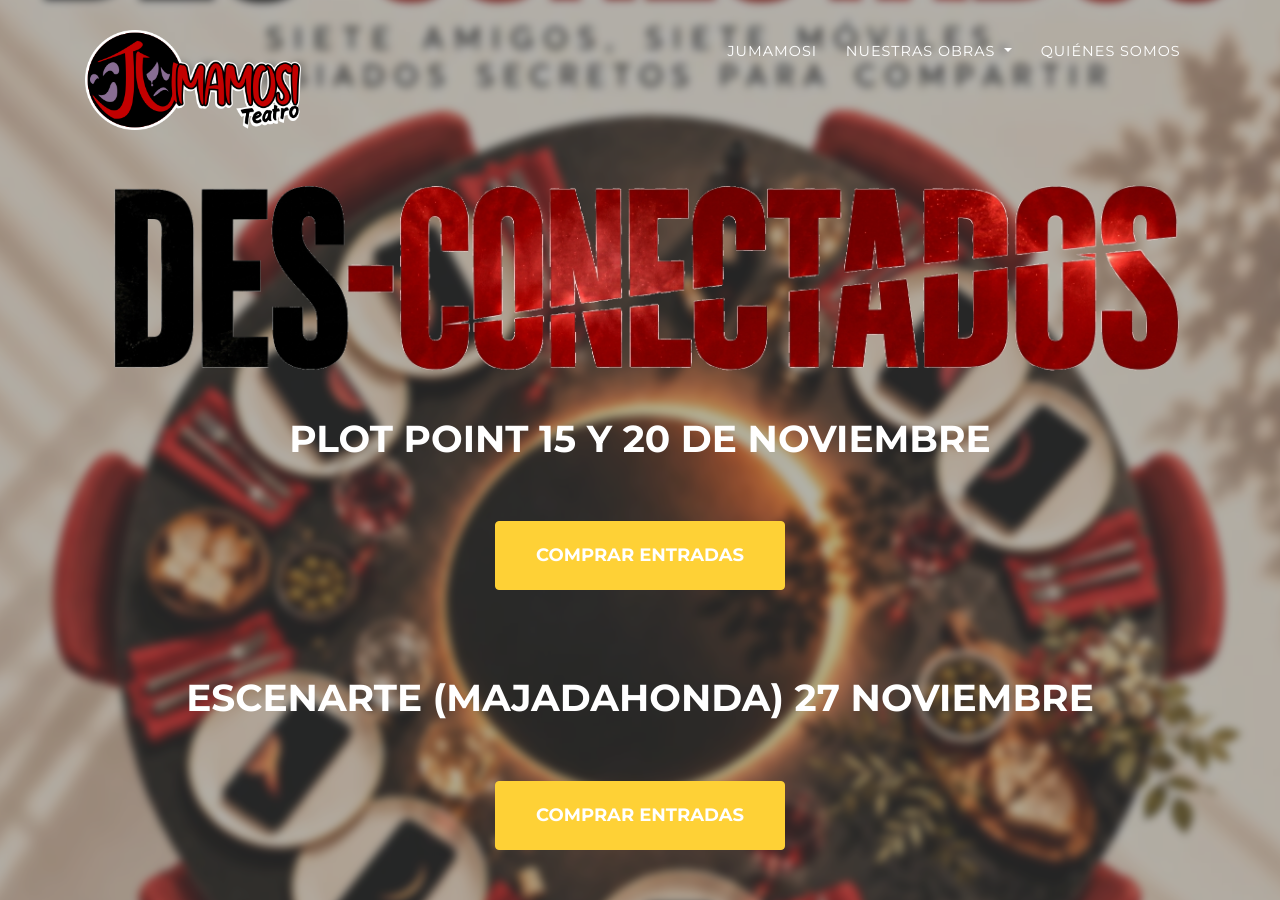
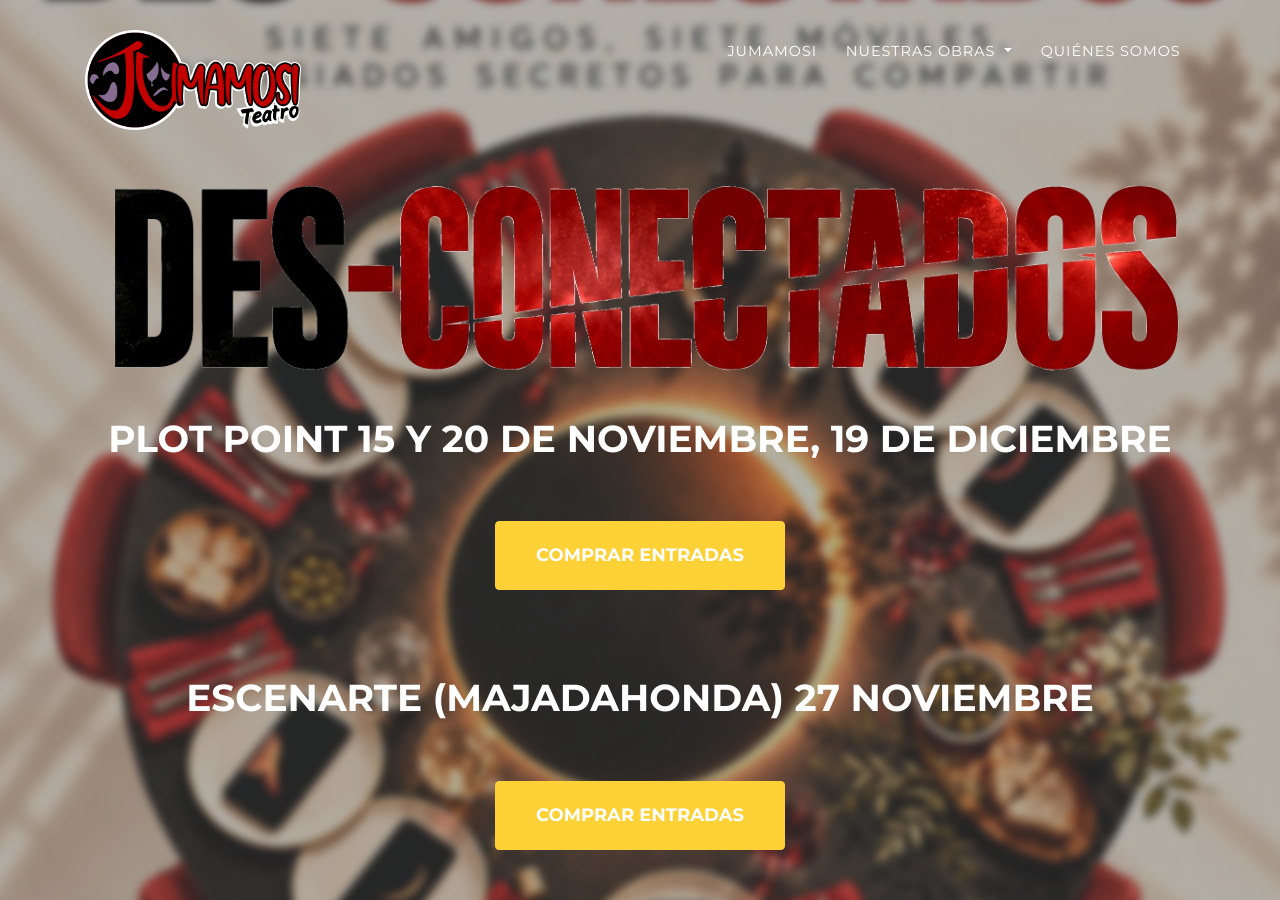
Before and after one commit to jumamositeatro/jumamositeatro.github.io, a Jekyll site: the page built from index.md, in a window 1280 px wide and 900 px high. Built offline with Jekyll 4.4.1, drawn with Linux system fonts in a browser that asks for light colours; some web fonts are replaced.

Commit message:
Des-conectados: add december pass

```diff
--- a/_data/plays.yml
+++ b/_data/plays.yml
@@ -108,7 +108,7 @@ desconectados:
   header:
     title: "<img src='assets/img/desconectados/titulo.png' style='width: 100%;' alt='Des-conectados'>" #La sirena en la niebla
     #title: Des-conectad@s #"<img src='XXXXXXXXXXXX' style='width: 100%;' alt='Des-conectados'>" #Des-conectados
-    text: Plot Point 15 y 20 de noviembre
+    text: Plot Point 15 y 20 de noviembre, 19 de diciembre
     button:
       text: COMPRAR ENTRADAS
       link: "https://www.plotpoint.es/obra-teatro/des-conectads/"
```
